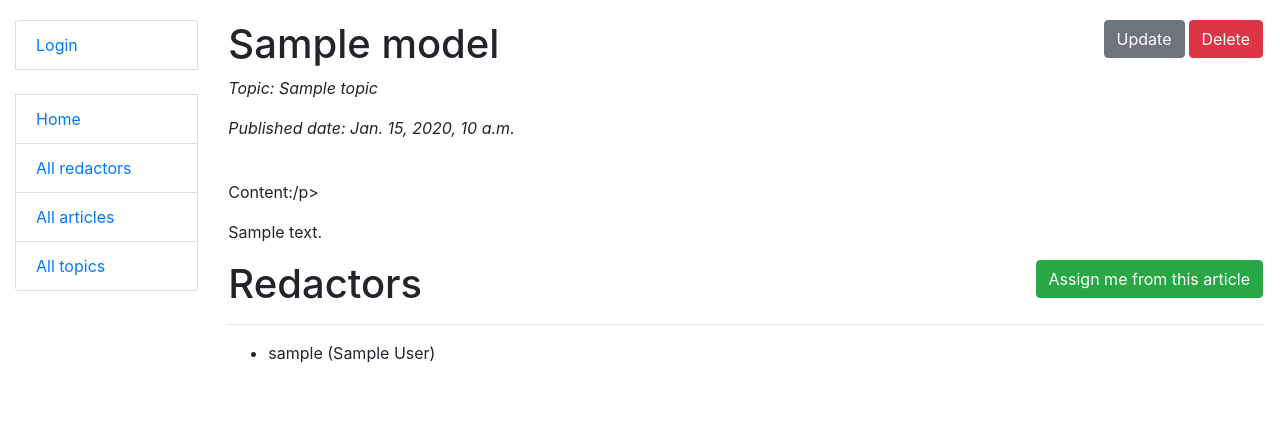
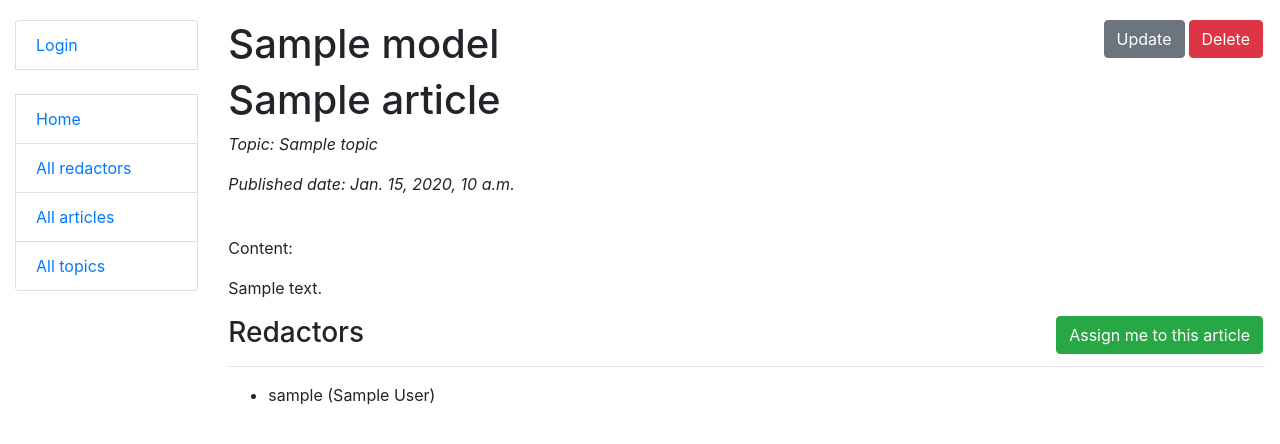
Before and after one commit to vkalinina/newspaper, a Django app: template templates/catalog/article_detail.html in a window 1280 px wide. Shown: the top 444 px of the page. Run offline with Django 3.2, Linux system fonts and the light colour scheme; the template is opened without the code that fills it: most values are stand-ins (such as "Sample title", 1, 10 or a date in 2020).

Commit message:
fix: html code in article detail template

```diff
--- a/templates/catalog/article_detail.html
+++ b/templates/catalog/article_detail.html
@@ -11,12 +11,13 @@
       Update
     </a>
   </h1>
+  <h1>{{ article.title }}</h1>
   <p><i>Topic: {{ article.topic.name }}</i></p>
   <p><i>Published date: {{ article.published_date }}</i></p>
   <br>
-  <p>Content:/p>
+  <p>Content:</p>
   <p>{{ article.content }}</p>
-  <h1>
+  <h3>
     Redactors
 
     {% if article in user.articles.all %}
@@ -25,11 +26,11 @@
       </a>
     {% else %}
       <a href="{% url 'catalog:toggle-article-assign' pk=article.id %}" class="btn btn-success link-to-page">
-        Assign me from this article
+        Assign me to this article
       </a>
     {% endif %}
 
-  </h1>
+  </h3>
   <hr>
   <ul>
     {% for redactor in article.redactors.all %}
```
Also changed, not shown: catalog/tests/__init__.py (added).
